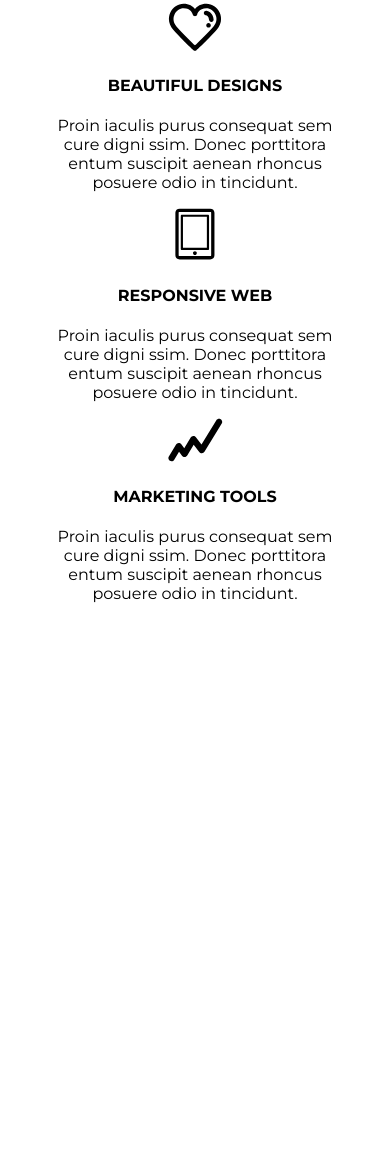
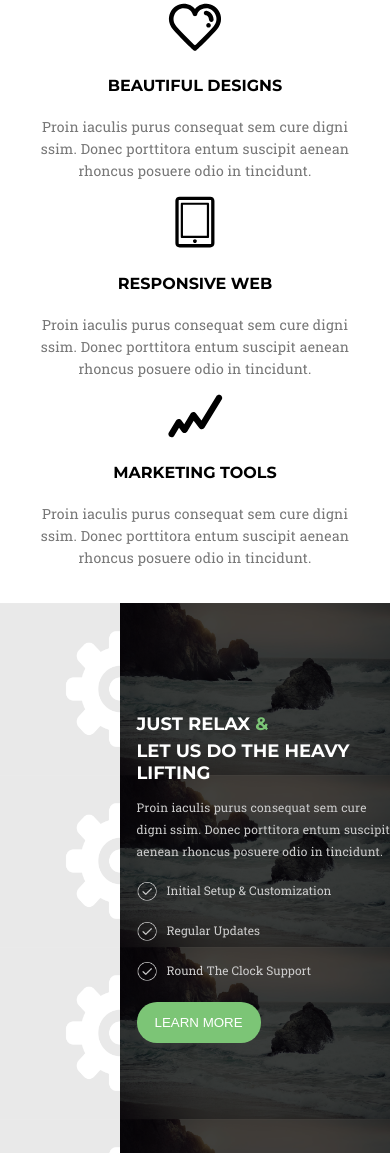
Before and after one commit to SarahNouh/TreeHouse, a website: page app/index.html in a window 390 px wide. Shown: the part 493-1646 px from the top of the page. Before the commit the page ends 1132 px from the top, so only its background shows below. Drawn offline with nearby package versions, Linux system fonts and the light colour scheme; files that its build step writes are made by us from their sources; files whose address does not match are found by name.

Commit message:
working on learn more section in home page (Design + Responsiveness) + Renaming scss files

```diff
--- a/app/index.html
+++ b/app/index.html
@@ -49,7 +49,7 @@
             />
           </svg>
           <h4 class="column-title">Beautiful Designs</h4>
-          <p>
+          <p class="text">
             Proin iaculis purus consequat sem cure digni ssim. Donec porttitora
             entum suscipit aenean rhoncus posuere odio in tincidunt.
           </p>
@@ -63,7 +63,7 @@
             />
           </svg>
           <h4 class="column-title">Responsive Web</h4>
-          <p>
+          <p class="text">
             Proin iaculis purus consequat sem cure digni ssim. Donec porttitora
             entum suscipit aenean rhoncus posuere odio in tincidunt.
           </p>
@@ -82,11 +82,27 @@
             />
           </svg>
           <h4 class="column-title">Marketing Tools</h4>
-          <p>
+          <p class="text">
             Proin iaculis purus consequat sem cure digni ssim. Donec porttitora
             entum suscipit aenean rhoncus posuere odio in tincidunt.
           </p>
         </div>
+      </div>
+    </section>
+    <section class="learn-more">
+      <div class="learn-more-content">
+        <h2 class="title">Just relax <span class="green">&</span></h2>
+        <h2 class="title">let us do the heavy lifting</h2>
+        <p>
+          Proin iaculis purus consequat sem cure digni ssim. Donec porttitora
+          entum suscipit aenean rhoncus posuere odio in tincidunt.
+        </p>
+        <ul class="list">
+          <li class="list-item">Initial Setup & Customization</li>
+          <li class="list-item">Regular Updates</li>
+          <li class="list-item">Round The Clock Support</li>
+        </ul>
+        <button type="button" class="btn">learn more</button>
       </div>
     </section>
     <!-- build:js scripts/vendor.js -->
--- /dev/null
+++ b/app/styles/__learn-more.scss
@@ -0,0 +1,63 @@
+// @Author: sarahnouh
+// @Date:   2019-08-12T03:13:33+02:00
+// @Last modified by:   sarahnouh
+// @Last modified time: 2019-08-13T02:37:51+02:00
+.learn-more {
+  background-image: url("../images/learn_more_bg.png");
+  background-size: cover;
+  position: relative;
+  height: 450px;
+  @media (max-width: $sm_screen) {
+    background-size: contain;
+    height: 550px;
+    font-size: 12px;
+  }
+  .learn-more-content {
+    color: $silver;
+    position: absolute;
+    left: 36%;
+    top: 50%;
+    transform: translateY(-50%);
+    max-width: 400px;
+    @media (max-width: $md_screen) {
+      left: 45%;
+    }
+    @media (max-width: $sm_screen) {
+      left: 35%;
+    }
+    .title {
+      text-transform: uppercase;
+      margin-top: 0;
+      margin-bottom: 5px;
+      color: white;
+      .green {
+        color: $mint_green;
+      }
+    }
+    .list {
+      padding-left: 0;
+      font-family: "Roboto Slab", serif;
+
+      .list-item {
+        list-style: none;
+        margin: 20px 0;
+        &:before {
+          content: "";
+          display: inline-block;
+          background-image: url("../images/checkmark.png");
+          background-size: contain;
+          background-repeat: no-repeat;
+          width: 30px;
+          height: 30px;
+          vertical-align: middle;
+          margin-right: 20px;
+          @media (max-width: $sm_screen) {
+            width: 20px;
+            height: 20px;
+            margin-right: 10px;
+          }
+        }
+      }
+    }
+  }
+}
--- a/app/styles/overview.scss
+++ b/app/styles/__overview.scss
@@ -1,7 +1,7 @@
 // @Author: sarahnouh
 // @Date:   2019-08-12T03:02:25+02:00
 // @Last modified by:   sarahnouh
-// @Last modified time: 2019-08-12T03:02:38+02:00
+// @Last modified time: 2019-08-12T17:40:18+02:00
 .overview {
   padding: 40px 100px;
   @media (max-width: $sm_screen) {
@@ -24,6 +24,10 @@
         text-transform: uppercase;
         font-weight: 700;
       }
+      .text {
+        color: $light_gray;
+        font-size: 14px;
+      }
     }
   }
 }
--- a/app/styles/main.scss
+++ b/app/styles/main.scss
@@ -1,20 +1,22 @@
 // @Author: sarahnouh
 // @Date:   2019-08-11T01:18:09+02:00
 // @Last modified by:   sarahnouh
-// @Last modified time: 2019-08-12T03:05:23+02:00
-@import url("https://fonts.googleapis.com/css?family=Montserrat:400,500,600,700&display=swap");
+// @Last modified time: 2019-08-12T17:40:23+02:00
+@import url("https://fonts.googleapis.com/css?family=Montserrat:400,500,600,700|Roboto+Slab&display=swap");
 
 //colour variables
 $light_gray: #777777;
 $mint_green: #7cc576;
+$silver: #cccccc;
 
 //Responsive screen sizes variables
 $md_screen: "1024px";
 $sm_screen: "768px";
 
-@import "./carousel.scss";
-@import "./header.scss";
-@import "./overview.scss";
+@import "./__carousel.scss";
+@import "./__header.scss";
+@import "./__learn-more.scss";
+@import "./__overview.scss";
 
 body {
   margin: 0;
@@ -22,10 +24,15 @@ body {
 }
 
 .btn {
-  padding: 12px 15px;
+  padding: 13px 18px;
   border-radius: 20px;
   border: none;
   text-transform: uppercase;
   color: white;
   background-color: $mint_green;
 }
+p {
+  font-family: "Roboto Slab", serif;
+  letter-spacing: 0.2px;
+  line-height: 22px;
+}
```
Also changed, not shown: app/images/checkmark.png (added), app/images/learn_more_bg.png (added), app/styles/__carousel.scss (renamed from app/styles/carousel.scss), app/styles/__header.scss (renamed from app/styles/header.scss).
